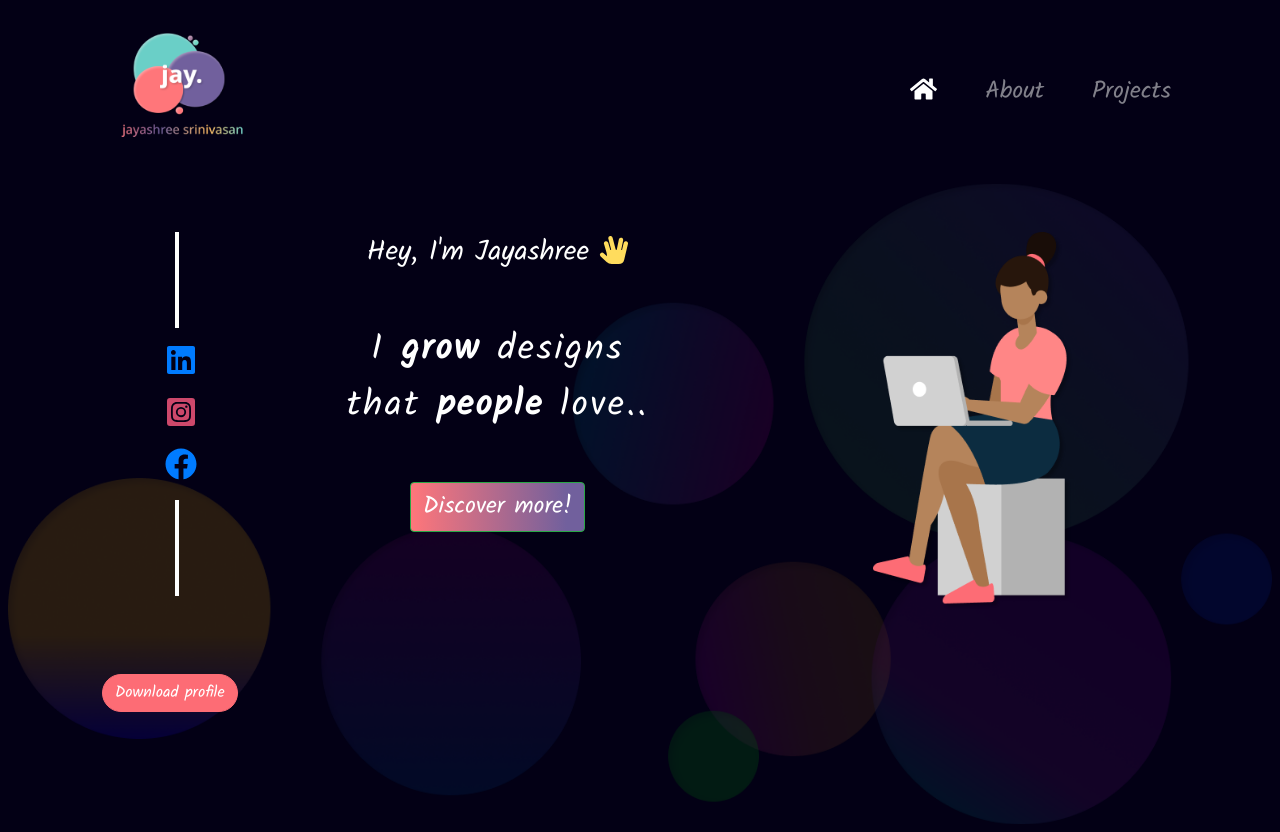
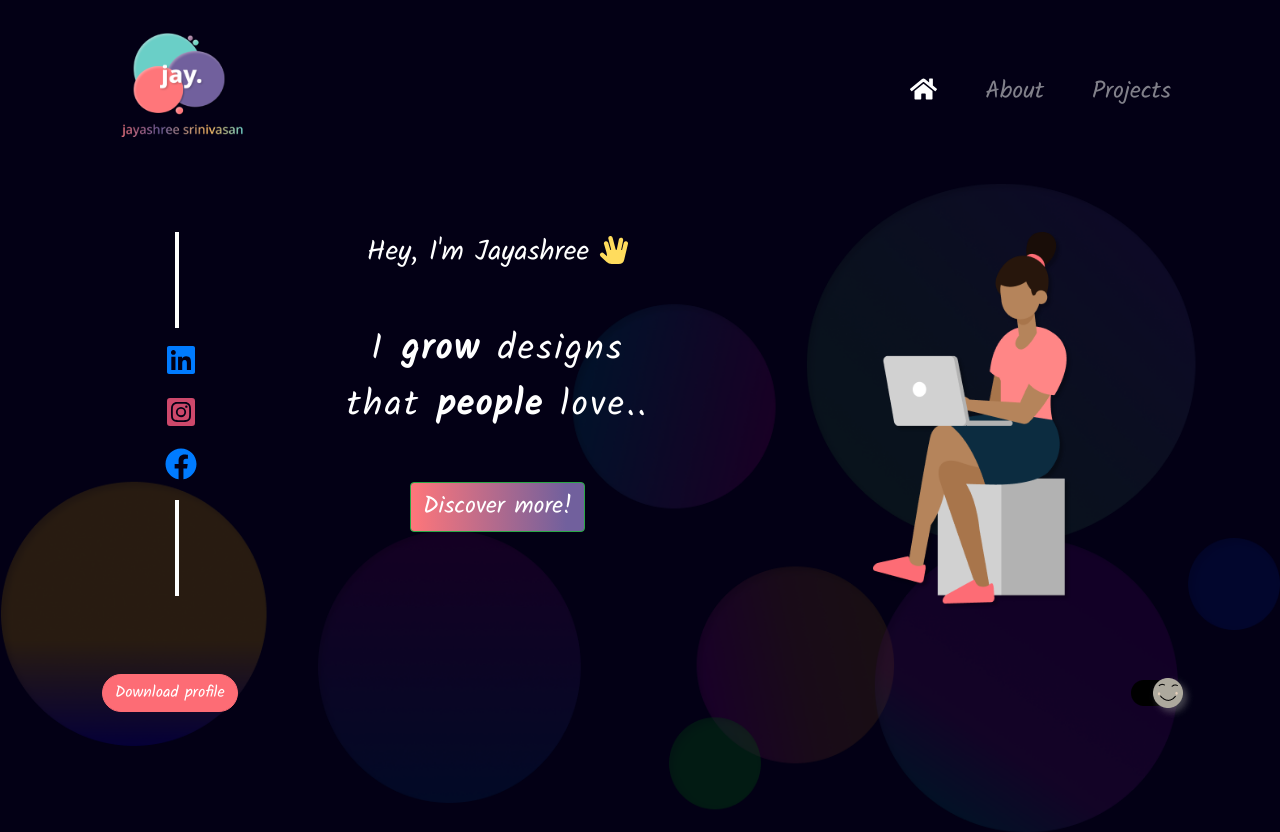
Before and after one commit to serlintamilselvam/jayashree-portfolio, a React (Create React App) app in the folder portfolio/: page / in a window 1280 px wide. Built offline with nearby package versions, Linux system fonts and the light colour scheme.

Commit message:
Added dark and light theme button

```diff
--- a/portfolio/src/Components/Footer/Footer.js
+++ b/portfolio/src/Components/Footer/Footer.js
@@ -2,9 +2,14 @@ import React from 'react'
 import './Footer.scss'
 
 import { Container, Row, Col, Button } from 'react-bootstrap'
+import darkModeBtn from '../../Assets/Images/dark_mode_btn.png'
 
 
 class Footer extends React.Component {
+
+    changeWebsiteMode() {
+        alert("Oops! Sorry We are still working on light theme implementation.")
+    }
 
     render() {
         return (
@@ -15,6 +20,9 @@ class Footer extends React.Component {
                             <Button variant="danger" className="download-prof">Download profile</Button>
                         </Col>
                         <Col xs={6} md={6} className="toggle-bar">
+                            <img
+                                src={darkModeBtn} alt="Dark mode enabled"
+                                onClick={this.changeWebsiteMode.bind(this)} />
                         </Col>
                     </Row>
                 </Container>
--- a/portfolio/src/Components/Footer/Footer.scss
+++ b/portfolio/src/Components/Footer/Footer.scss
@@ -3,6 +3,10 @@ $breakpoint-tablet: 992px;
 
 .footer-wrapper {
     margin: 4rem 0;
+
+    .popover-header {
+        color: #000;
+    }
 
     .btn-text {
         text-align: left;
@@ -31,6 +35,11 @@ $breakpoint-tablet: 992px;
 
     .toggle-bar {
         text-align: right;
+
+        img {
+            cursor: pointer;
+        }
+
     }
 
 }
```
Also changed, not shown: portfolio/src/Assets/Images/dark_mode_btn.png (added), portfolio/src/Assets/Images/light_mode_btn.png (added).
